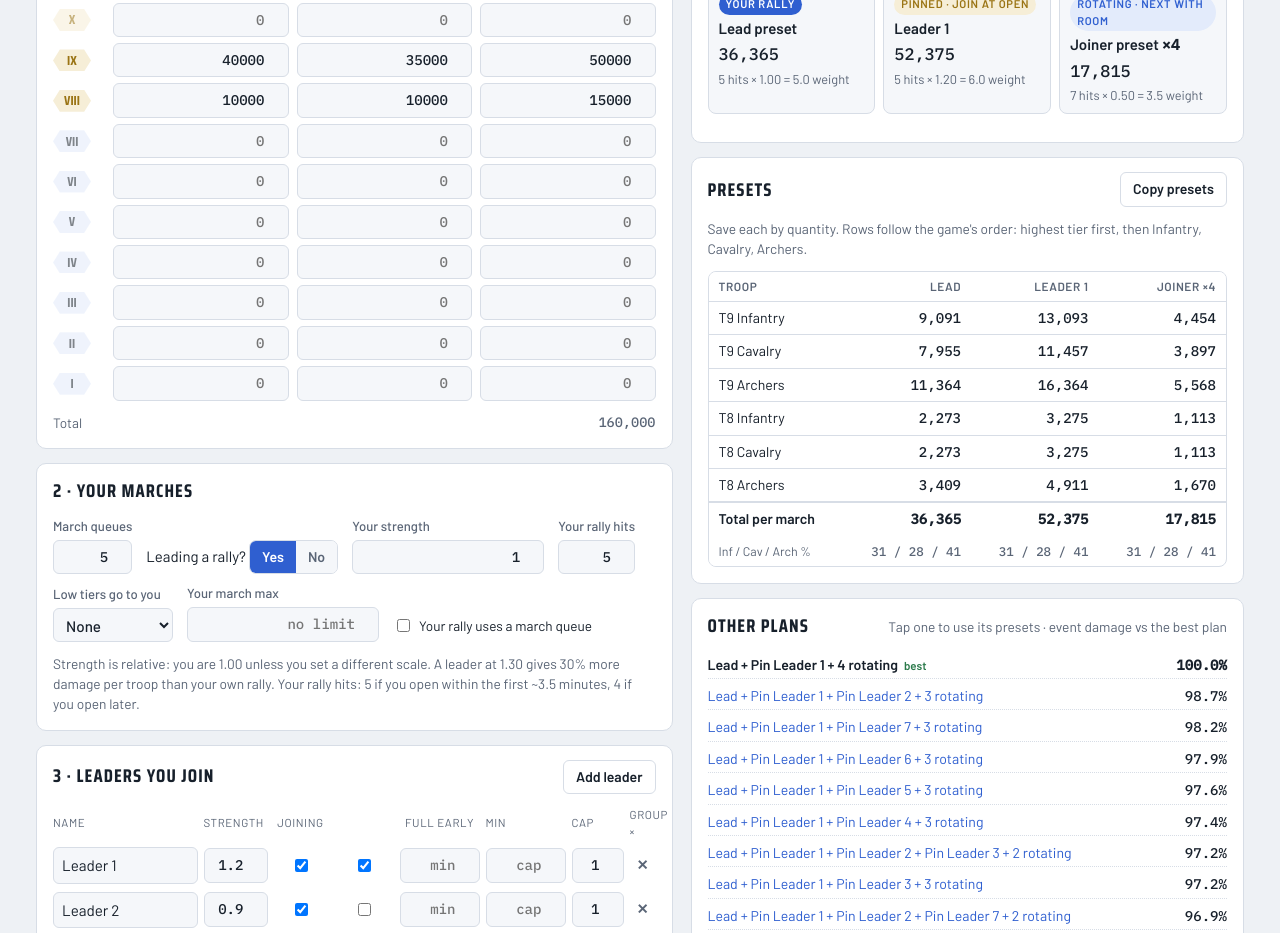
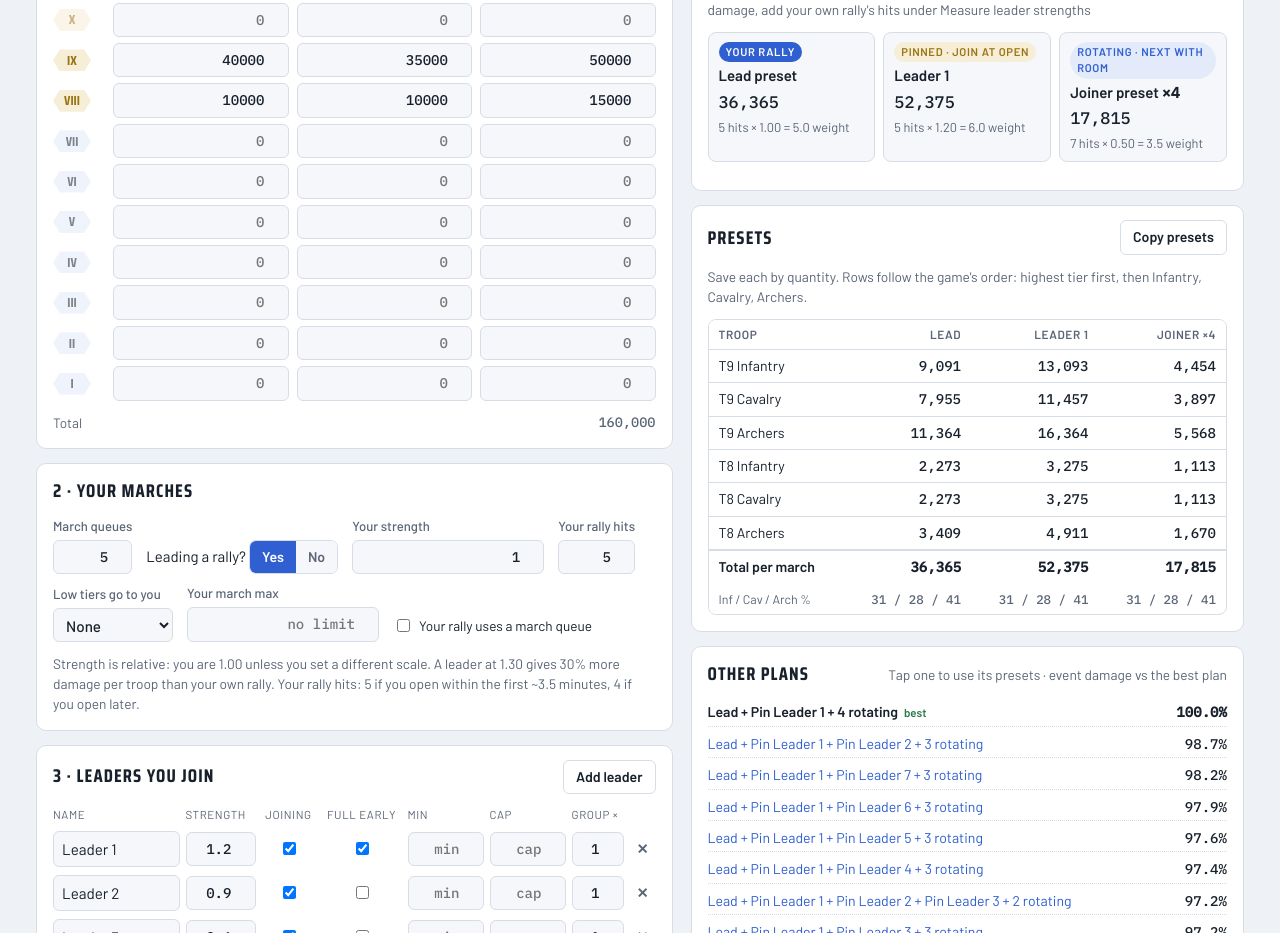
Before and after one commit to rfuentescruz/kingshot-bear-trap, a plain HTML site: page index.html in a window 1280 px wide. Shown: the part 259-1192 px from the top of the page. Drawn offline with Linux system fonts and the light colour scheme.

Commit message:
Align leader column headers; hint how to get projected damage
The empty header cell above the remove button now moves to the end of
the row like the button does, so Full early, Min, Cap and Group x line
up with their inputs on wide screens. Projected damage needs a
calibration from your own rally's hits, so the headline now says where
to add them.

Co-Authored-By: Claude Opus 5.5 <noreply@anthropic.com>
Claude-Session: https://claude.ai/code/session_01XWAnJ8RfjVrBkRixM7dwYC

```diff
--- a/index.html
+++ b/index.html
@@ -66,9 +66,10 @@ button:hover{border-color:var(--accent)}
 .leaders{display:flex;flex-direction:column;gap:8px}
 .leaders{container-type:inline-size}
 .lrow{display:grid;grid-template-columns:minmax(0,1fr) 70px 56px 26px;gap:4px 6px;align-items:center}
-.lopts{grid-column:1/-1;display:grid;grid-template-columns:70px minmax(0,1fr) minmax(0,1fr) 56px;gap:6px;align-items:center;padding-bottom:8px;border-bottom:1px dashed var(--line)}
+.lopts{grid-column:1/-1;display:grid;grid-template-columns:78px minmax(0,1fr) minmax(0,1fr) 56px;gap:6px;align-items:center;padding-bottom:8px;border-bottom:1px dashed var(--line)}
 .lrow.head .lopts{padding-bottom:0;border-bottom:0}
-@container (min-width:600px){.lrow [data-del]{order:9}.lrow{grid-template-columns:minmax(110px,1fr) 64px 54px 60px 80px 80px 52px 26px}.lopts{display:contents}.lrow{padding-bottom:0;border-bottom:0}}
+.lrow.head span{white-space:nowrap}
+@container (min-width:600px){.lrow [data-del],.lrow .delh{order:9}.lrow{grid-template-columns:minmax(110px,1fr) 70px 54px 80px 76px 76px 52px 26px}.lopts{display:contents}.lrow{padding-bottom:0;border-bottom:0}}
 .lrow.off input[type=text],.lrow.off input[type=number]{opacity:.45}
 .lrow.head{font-size:.72rem;text-transform:uppercase;letter-spacing:.05em;color:var(--muted)}
 .lrow .cb{display:flex;justify-content:center}
@@ -275,7 +276,7 @@ function renderTroops(){
   $('troopGrid').innerHTML=h;
 }
 function renderLeaders(){
-  let h='<div class="lrow head"><span>Name</span><span>Strength</span><span style="text-align:center">Joining</span><span></span><div class="lopts"><span style="text-align:center"><span class="rot-only">Full early</span></span><span>Min</span><span>Cap</span><span>Group ×</span></div></div>';
+  let h='<div class="lrow head"><span>Name</span><span>Strength</span><span style="text-align:center">Joining</span><span class="delh"></span><div class="lopts"><span style="text-align:center"><span class="rot-only">Full early</span></span><span>Min</span><span>Cap</span><span>Group ×</span></div></div>';
   S.leaders.forEach((l,i)=>{
     h+=`<div class="lrow${l.on===false?' off':''}">
       <input type="text" id="ln-${i}" aria-label="Leader name" value="${esc(l.name)}">
@@ -527,6 +528,7 @@ function compute(){
   $('gain').textContent=(gain>=0.05?'+':'')+gain.toFixed(gain<10?1:0)+'%';
   $('gain').className='big'+(gain>0.05?' pos':'');
   $('gainNote').textContent=gain>0.05?'more damage than splitting troops equally across the same marches':'equal split is already as good as it gets';
+  if(!S.calScale)$('gainNote').textContent+=' · to see projected damage, add your own rally\'s hits under Measure leader strengths';
   const used=best.r.groups.slice(0,-1).reduce((s,g)=>s+(g.role==='lead'&&!S.leadQueue?0:g.m),0);
   $('planLine').textContent=`${used} of ${S.marches} march queues used`;
 
```
